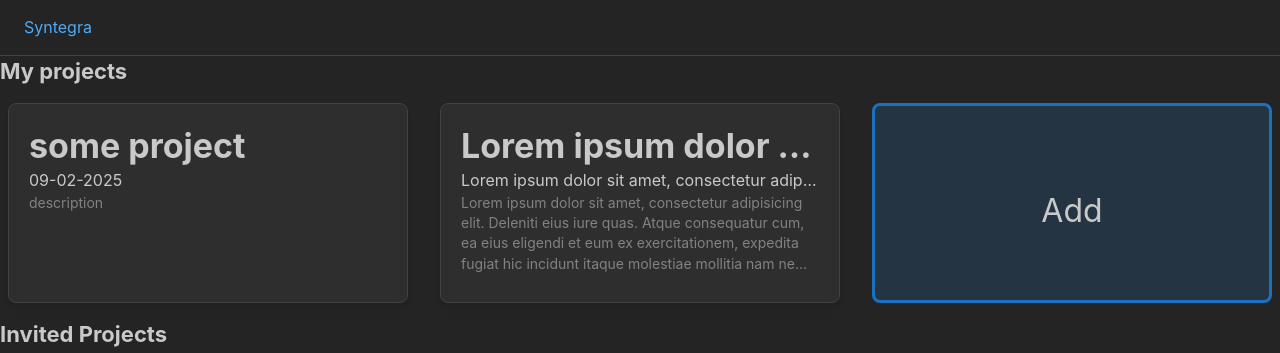
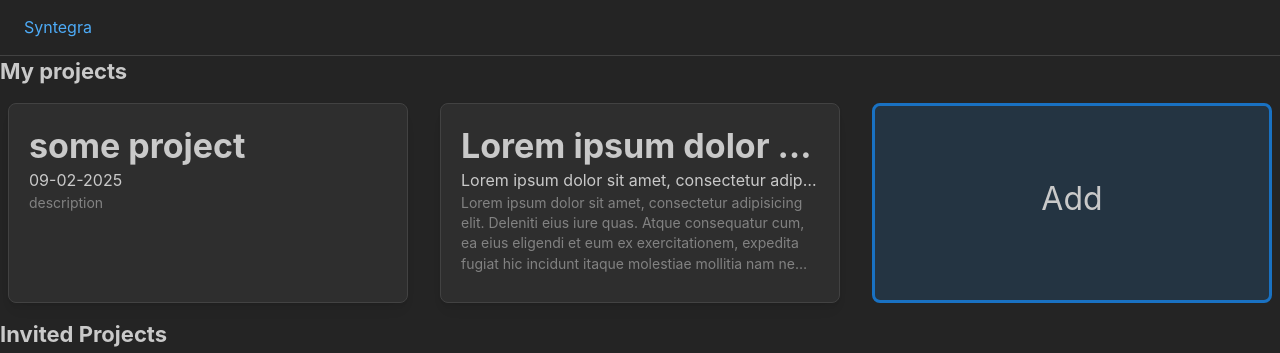
Before and after one commit to Oxule/Syntegra, a React (Vite) app in the folder frontend/: page / in a window 1280 px wide. Shown: the top 353 px of the page. Built offline with nearby package versions, Linux system fonts and the light colour scheme.

Commit message:
Frontend: Projects page "add" button fix

```diff
--- a/frontend/src/Projects.jsx
+++ b/frontend/src/Projects.jsx
@@ -15,7 +15,7 @@ function Projects() {
     }
 
     function AddProjectButton(){
-        return <div className={"projects-card button-raw add-button"}>
+        return <div className={"projects-card button-raw add-button projects-card-add"}>
             Add
         </div>;
     }
--- a/frontend/src/index.css
+++ b/frontend/src/index.css
@@ -22,8 +22,10 @@
     border-color: var(--mantine-primary-color-filled);
     border-radius: 0.5rem;
     text-align: center;
-    padding-top: calc(25% - 0.75em);
     font-size: 2rem;
+}
+.projects-card-add{
+    padding-top: calc(200px / 2 - 1em);
 }
 a{
     text-decoration: none;
```
